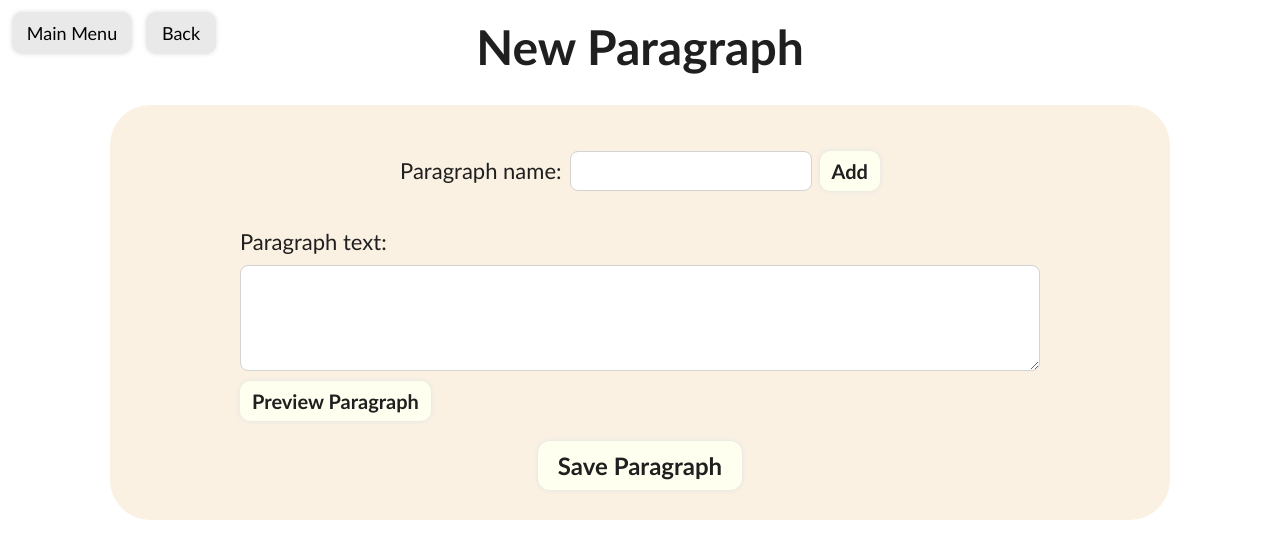
After one commit to shakey0/cover-letter-helper, a Flask app: page /add_paragraph in a window 1280 px wide. The commit adds this page. Shown: the top 559 px of the page. Run offline with Flask 3, Linux system fonts and the light colour scheme.

Commit message:
Add paragraph page

```diff
--- a/app.py
+++ b/app.py
@@ -76,6 +76,14 @@ def add_variables():
 def edit_variables():
     return render_template('add_variables.html', edit=True, list_name='Frontend', type_code='**fr', values=['JavaScript', 'React', 'HTML', 'CSS'])
 
+@app.route('/add_paragraph')
+def add_paragraph():
+    return render_template('add_paragraph.html')
+
+@app.route('/edit_paragraph')
+def edit_paragraph():
+    return render_template('add_paragraph.html', edit=True, paragraph_name='Introduction', text='Official wonder result **ba crime item be fact. Than answer happy break. Likely school turn security service perform surface. Care account how figure author. Run instead evidence direction add **de. Company experience provide reach sing. Discuss particularly these kitchen where police most. Nearly same effect. Color **fr here certainly house on first.')
+
 @app.route('/drag_test')
 def drag_test():
     return render_template('drag_test.html')
--- a/static/stylesheets/add_inputs_variables.css
+++ b/static/stylesheets/add_inputs_variables.css
@@ -42,11 +42,44 @@
     transform: scale(1.05);
 }
 
-.add-var-box, .var-code-box, .list-name-box, .input-code-box, .input-name-box {
+.add-var-box, .var-code-box, .list-name-box, .input-code-box, .input-name-box, .paragraph-name-box {
     width: 100%;
     display: flex;
     justify-content: center;
     align-items: center;
+}
+
+.paragraph-text-box {
+    width: 800px;
+    display: flex;
+    justify-content: center;
+    align-items: flex-start;
+    flex-direction: column;
+}
+@media (max-width: 1200px) {
+    .paragraph-text-box {
+        width: 700px;
+    }
+}
+@media (max-width: 900px) {
+    .paragraph-text-box {
+        width: 620px;
+    }
+}
+@media (max-width: 768px) {
+    .paragraph-text-box {
+        width: 580px;
+    }
+}
+@media (max-width: 720px) {
+    .paragraph-text-box {
+        width: 540px;
+    }
+}
+@media (max-width: 660px) {
+    .paragraph-text-box {
+        width: 100%;
+    }
 }
 
 .add-var-box {
@@ -54,7 +87,7 @@
     margin-bottom: 20px;
 }
 
-.add-var-box input[type="text"], .var-code-box input[type="text"], .list-name-box input[type="text"], .input-code-box input[type="text"], .input-name-box input[type="text"] {
+.add-var-box input[type="text"], .var-code-box input[type="text"], .list-name-box input[type="text"], .input-code-box input[type="text"], .input-name-box input[type="text"], .paragraph-name-box input[type="text"] {
     margin-right: 8px;
     padding: 8px 10px;
     border-radius: 8px;
@@ -62,6 +95,19 @@
     font-size: 18px;
     font-family:'Trebuchet MS', 'Lucida Sans Unicode', 'Lucida Grande', 'Lucida Sans', Arial, sans-serif;
     outline: none;
+}
+
+.paragraph-text-input {
+    margin-bottom: 10px;
+    box-sizing: border-box;
+    padding: 8px 10px;
+    border-radius: 8px;
+    border: 1.5px solid lightgrey;
+    font-size: 18px;
+    font-family:'Trebuchet MS', 'Lucida Sans Unicode', 'Lucida Grande', 'Lucida Sans', Arial, sans-serif;
+    outline: none;
+    width: 100%;
+    resize: vertical;
 }
 
 .add-var-box input[type="text"] {
@@ -73,12 +119,12 @@
     width: 80px;
 }
 
-.list-name-box input[type="text"], .input-name-box input[type="text"] {
+.list-name-box input[type="text"], .input-name-box input[type="text"], .paragraph-name-box input[type="text"] {
     margin-left: 8px;
     width: 220px;
 }
 
-.add-var-box button, .var-code-box button, .list-name-box button, .input-code-box button, .input-name-box button {
+.add-var-box button, .var-code-box button, .list-name-box button, .input-code-box button, .input-name-box button, .paragraph-name-box button, .paragraph-text-box button {
     padding: 8px 12px;
     border-radius: 10px;
     font-size: 20px;
@@ -92,29 +138,33 @@
     cursor: pointer;
 }
 
-.add-var-box button:hover, .var-code-box button:hover, .list-name-box button:hover, .input-code-box button:hover, .input-name-box button:hover {
+.add-var-box button:hover, .var-code-box button:hover, .list-name-box button:hover, .input-code-box button:hover, .input-name-box button:hover, .paragraph-name-box button:hover, .paragraph-text-box button:hover {
     box-shadow: 0 0 10px 0 #c1c1c1;
     transform: scale(1.03);
 }
 
-.var-code-box p, .list-name-box p, .input-code-box p, .input-name-box p {
+.var-code-box p, .list-name-box p, .input-code-box p, .input-name-box p, .paragraph-name-box p, .paragraph-text-box p {
     font-size: 22px;
 }
 
-.var-code-act, .list-name-act, .input-code-act, .input-name-act {
+.paragraph-text-box p {
+    margin-bottom: 10px;
+}
+
+.var-code-act, .list-name-act, .input-code-act, .input-name-act, .paragraph-name-act, .paragraph-text-act {
     font-size: 24px;
     font-family:'Trebuchet MS', 'Lucida Sans Unicode', 'Lucida Grande', 'Lucida Sans', Arial, sans-serif;
     font-weight: bold;
     margin-left: 8px;
 }
 
-.var-code-box img, .list-name-box img, .input-code-box img, .input-name-box img {
+.var-code-box img, .list-name-box img, .input-code-box img, .input-name-box img, .paragraph-name-box img, .paragraph-text-box img {
     height: 24px;
     margin-left: 5px;
     transition: transform 0.2s ease-in-out;
 }
 
-.var-code-box img:hover, .list-name-box img:hover, .input-code-box img:hover, .input-name-box img:hover {
+.var-code-box img:hover, .list-name-box img:hover, .input-code-box img:hover, .input-name-box img:hover, .paragraph-name-box img:hover, .paragraph-text-box img:hover {
     cursor: pointer;
     transform: scale(1.3);
 }
@@ -124,7 +174,7 @@
     padding: 0 20px;
 }
 
-.save-list-btn, .save-input-btn {
+.save-list-btn, .save-input-btn, .save-paragraph-btn {
     margin-top: 20px;
     padding: 10px 20px;
     border-radius: 12px;
@@ -139,7 +189,7 @@
     cursor: pointer;
 }
 
-.save-list-btn:hover, .save-input-btn:hover {
+.save-list-btn:hover, .save-input-btn:hover, .save-paragraph-btn:hover {
     box-shadow: 0 0 10px 0 #c1c1c1;
     transform: scale(1.03);
 }
--- /dev/null
+++ b/templates/add_paragraph.html
@@ -0,0 +1,48 @@
+<!DOCTYPE html>
+<html lang="en">
+    <head>
+        <meta charset="UTF-8">
+        <meta http-equiv="X-UA-Compatible" content="IE=edge">
+        <title></title>
+        <meta name="description" content="">
+        <meta name="viewport" content="width=device-width, initial-scale=1.0">
+        <link rel="stylesheet" type="text/css" href="{{ url_for('static', filename='scripts/dragula/dragula.min.css') }}">
+        <link rel="stylesheet" href="{{ url_for('static', filename='stylesheets/stylesheet.css') }}">
+        <link rel="stylesheet" href="{{ url_for('static', filename='stylesheets/add_inputs_variables.css') }}">
+    </head>
+    <body>
+        <div class="top-line"></div>
+        <a class="main-menu-btn" href="{{ url_for('index') }}">Main Menu</a>
+        <a class="edit-base-btn" href="{{ url_for('edit_base') }}">Back</a>
+        <h1 class="page-title">{% if edit %}Edit{% else %}New{% endif %} Paragraph</h1>
+        <div class="center-wrapper">
+            <div class="main-container" style="max-width: 1000px;">
+                <div class="section-container">
+                    <form action="" method="post">
+                        <div class="paragraph-name-box">
+                            <p>Paragraph name:</p>
+                            <input {% if edit %}style="display: none;" {% endif %}type="text" id="paragraph-name-input" />
+                            <input type="hidden" id="paragraph-name-act-input" name="paragraph-name-act-input" {% if edit %}value={{ paragraph_name }} {% endif %}/>
+                            <div {% if not edit %}style="display: none;" {% endif %}class="paragraph-name-act" id="paragraph-name-act">{% if edit %}{{ paragraph_name }}{% endif %}</div>
+                            <img {% if not edit %}style="display: none;" {% endif %}id="edit-paragraph-name-btn" onclick="editParagraphName()" src="{{ url_for('static', filename='images/pencil.png') }}" alt="edit">
+                            <button {% if edit %}style="display: none;" {% endif %}type="button" id="paragraph-name-btn" onclick="addParagraphName()">Add</button>
+                        </div>
+                        <div class="paragraph-text-box">
+                            <p>Paragraph text:</p>
+                            <textarea {% if edit %}style="display: none;" {% endif %} class="paragraph-text-input" id="paragraph-text-input" rows="4"></textarea>
+                            <input type="hidden" id="paragraph-text-act-input" name="paragraph-text-act-input" {% if edit %}value={{ paragraph_text }} {% endif %}/>
+                            <div {% if not edit %}style="display: none;" {% endif %}class="paragraph-text-act" id="paragraph-text-act">{% if edit %}{{ paragraph_text }}{% endif %}</div>
+                            <img {% if not edit %}style="display: none;" {% endif %}id="edit-paragraph-text-btn" onclick="editParagraphText()" src="{{ url_for('static', filename='images/pencil.png') }}" alt="edit">
+                            <button {% if edit %}style="display: none;" {% endif %}type="button" id="paragraph-text-btn" onclick="addParagraphText()">Preview Paragraph</button>
+                        </div>
+                        <input class="save-paragraph-btn" id="save-paragraph-btn" type="submit" value="Save Paragraph" />
+                    </form>
+                </div>
+            </div>
+        </div>
+
+        <script src="{{ url_for('static', filename='scripts/dragula/dragula.min.js') }}"></script>
+        <script src="{{ url_for('static', filename='scripts/script.js') }}"></script>
+        <script src="{{ url_for('static', filename='scripts/add_paragraph.js') }}"></script>
+    </body>
+</html>
--- a/templates/edit_base.html
+++ b/templates/edit_base.html
@@ -48,6 +48,7 @@
                             {% endfor %}
                         </div>
                     </div>
+                    <div style="height: 15px;"></div>
                 </div>
                 <div class="section-container three-fifths">
                     <h1 class="sub-title">Your Paragraphs</h1>
```
